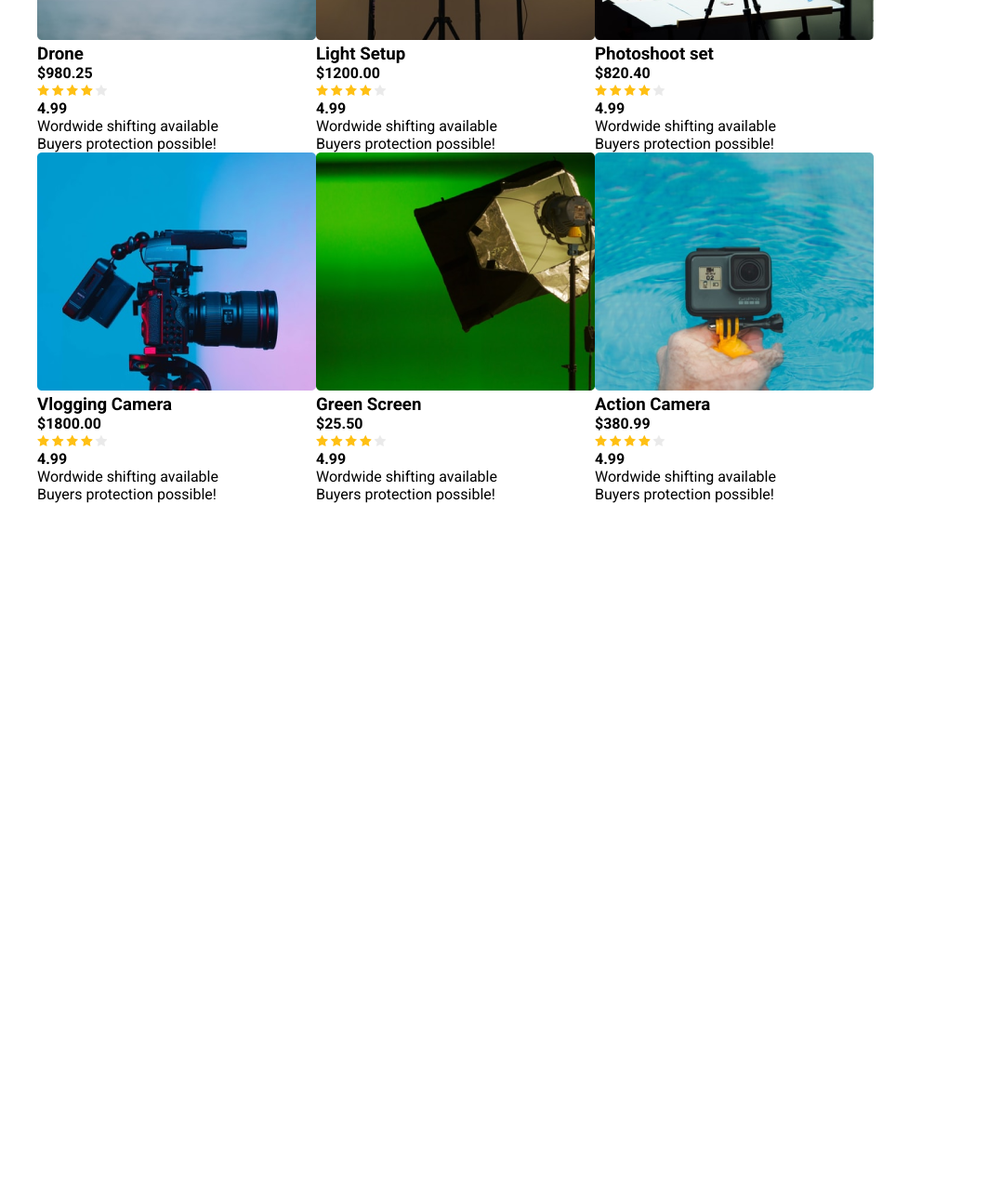
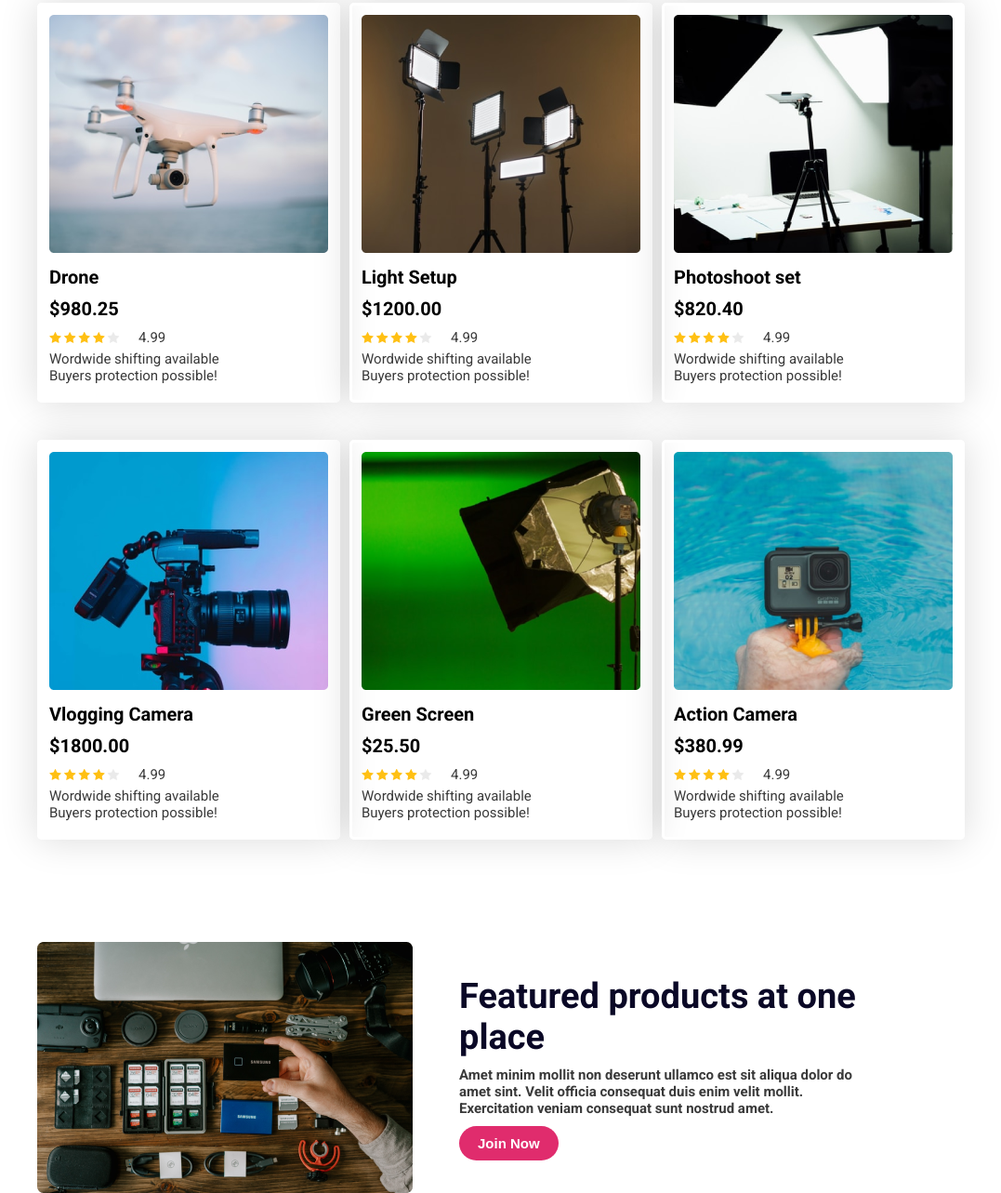
Before and after one commit to ibrahim2337/influencer-product, a plain HTML site: page index.html in a window 1280 px wide. Shown: the part 1388-2671 px from the top of the page at 93% size, without its empty margins (152-1229 px from the left). Before the commit the page ends 1929 px from the top, so only its background shows below. Drawn offline with Linux system fonts and the light colour scheme.

Commit message:
Featured products added

```diff
--- a/index.html
+++ b/index.html
@@ -58,7 +58,7 @@
     <!-- collection section starts  -->
 
     <section class="collection">
-      <h3>Popular Collection</h3>
+      <h2 class="collection-title">Popular Collection</h2>
       <div class="collection-item">
         <div class="collection-list">
           <img src="./images/tripod.png" alt="" />
@@ -66,7 +66,7 @@
           <h4>$50.48</h4>
           <div class="parcent">
             <img src="./logos/Group_92_1_.png" alt="" />
-            <h4>4.99</h4>
+            <p>4.99</p>
           </div>
           <p>Wordwide shifting available</p>
           <p>Buyers protection possible!</p>
@@ -78,7 +78,7 @@
           <h4>$120.50</h4>
           <div class="parcent">
             <img src="./logos/Group_92_1_.png" alt="" />
-            <h4>4.99</h4>
+            <p>4.99</p>
           </div>
           <p>Wordwide shifting available</p>
           <p>Buyers protection possible!</p>
@@ -91,7 +91,7 @@
           <div class="parcent">
             <img src="./logos/Group_92_1_.png" alt="" />
             <img src="" alt="" />
-            <h4>4.99</h4>
+            <p>4.99</p>
           </div>
           <p>Wordwide shifting available</p>
           <p>Buyers protection possible!</p>
@@ -104,7 +104,7 @@
           <div class="parcent">
             <img src="./logos/Group_92_1_.png" alt="" />
             <img src="" alt="" />
-            <h4>4.99</h4>
+            <p>4.99</p>
           </div>
           <p>Wordwide shifting available</p>
           <p>Buyers protection possible!</p>
@@ -117,7 +117,7 @@
           <div class="parcent">
             <img src="./logos/Group_92_1_.png" alt="" />
             <img src="" alt="" />
-            <h4>4.99</h4>
+            <p>4.99</p>
           </div>
           <p>Wordwide shifting available</p>
           <p>Buyers protection possible!</p>
@@ -130,7 +130,7 @@
           <div class="parcent">
             <img src="./logos/Group_92_1_.png" alt="" />
             <img src="" alt="" />
-            <h4>4.99</h4>
+            <p>4.99</p>
           </div>
           <p>Wordwide shifting available</p>
           <p>Buyers protection possible!</p>
@@ -143,7 +143,7 @@
           <div class="parcent">
             <img src="./logos/Group_92_1_.png" alt="" />
             <img src="" alt="" />
-            <h4>4.99</h4>
+            <p>4.99</p>
           </div>
           <p>Wordwide shifting available</p>
           <p>Buyers protection possible!</p>
@@ -156,7 +156,7 @@
           <div class="parcent">
             <img src="./logos/Group_92_1_.png" alt="" />
             <img src="" alt="" />
-            <h4>4.99</h4>
+            <p>4.99</p>
           </div>
           <p>Wordwide shifting available</p>
           <p>Buyers protection possible!</p>
@@ -169,7 +169,7 @@
           <div class="parcent">
             <img src="./logos/Group_92_1_.png" alt="" />
             <img src="" alt="" />
-            <h4>4.99</h4>
+            <p>4.99</p>
           </div>
           <p>Wordwide shifting available</p>
           <p>Buyers protection possible!</p>
@@ -177,6 +177,22 @@
       </div>
     </section>
 
+    <!-- Featured section starts  -->
+
+    <section class="featured">
+      <div class="featured-product">
+        <img src="/images/gear.png" alt="" />
+        <article class="featured-menu">
+            <h3 class="featured-title">Featured products at one place</h3>
+            <p class="featured-story">Amet minim mollit non deserunt ullamco est sit aliqua dolor do amet sint. Velit officia consequat duis enim velit mollit. Exercitation veniam consequat sunt nostrud amet.</p>
+            <button class="btn-primary">Join Now</button>
+        </article>
+      </div>
+
+    </section>
+
+    <!-- Featured section ends  -->
+
     <!-- header section emds-->
   </body>
 </html>
--- a/style.css
+++ b/style.css
@@ -100,31 +100,113 @@ html {
   display: grid;
   grid-template-columns: repeat(7, 1fr);
   gap: 10px;
-  padding: 20px 200px;
+  width: 70%;
+  margin: 0 auto;
 }
 
 .icon img {
   width: 80%;
-  height: 100px;
-  margin-top: 20px;
-  border: 3px solid var(--color-secondary-light);
+  height: 90px;
+  margin-top: 30px;
+  border: 3px solid var(--color-white);
+  box-shadow: 0px 0px 40px rgba(0, 0, 0, 0.15);
   border-radius: 5px;
-  padding: 5px 20px;
+  padding: 0 20px;
+  margin-bottom: 100px;
 }
 
 /* icon section ends */
 
-
 /* collection section starts  */
 
-.collection{
-width: 70%;
-margin: 0 auto;
+.collection {
+  width: 70%;
+  margin: 0 auto;
 }
 
-.collection-item{
-    display: grid;
-    grid-template-columns: repeat(3, 1fr);
+.collection-title {
+  text-align: center;
+  font-weight: 600;
+  font-size: 30px;
+  margin-bottom: 30px;
+}
+
+.collection-item {
+  display: grid;
+  grid-template-columns: repeat(3, 1fr);
+  gap: 10px;
+}
+
+.collection-list {
+  width: 100%;
+  height: 430px;
+  margin-top: 20px;
+  border: 3px solid var(--color-white);
+  box-shadow: 0px 0px 40px rgba(0, 0, 0, 0.15);
+  border-radius: 5px;
+  padding: 10px;
+  margin-bottom: 10px;
+}
+
+.parcent {
+  display: flex;
+  align-items: center;
+  gap: 10px;
+  margin: 5px 0;
+}
+
+.parcent p {
+  font-weight: 400;
+  font-size: 15px;
+  color: var(--color-secondary-light);
+}
+
+.collection h3 {
+  font-weight: 600;
+  font-size: 20px;
+  margin: 10px 0;
+}
+
+.collection h4 {
+  font-weight: 600;
+  font-size: 20px;
+  margin-bottom: 10px;
+}
+
+.collection p {
+  font-weight: 400;
+  font-size: 15px;
+  color: var(--color-secondary-light);
 }
 
 /* collection section ends  */
+/* <!-- Featured section starts  --> */
+
+.featured {
+  width: 70%;
+  margin: 0 auto;
+
+}
+
+.featured-product {
+  display: flex;
+  gap: 50px;
+  align-items: center;
+margin-top: 100px;
+}
+
+.featured-title{
+    font-weight: 700;
+    font-size: 38px;
+    color: var(--color-footer);
+    margin-bottom: 10px;
+}
+
+.featured-story{
+    font-weight: 700;
+font-size: 15px;
+    color: var(--color-secondary-light);
+    margin-bottom: 10px;
+}
+
+/* <!-- Featured section ends  -->  */
```
